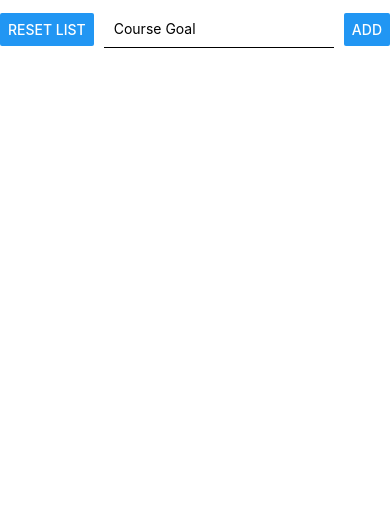
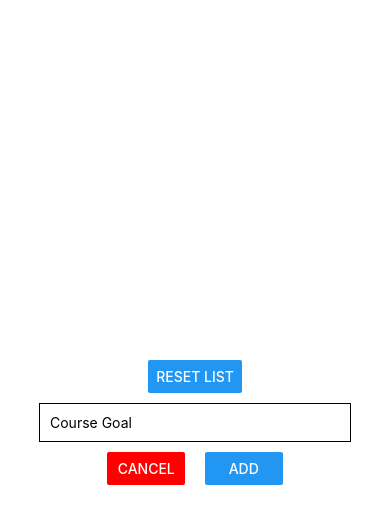
Before and after one commit to adclleva/Learning-React-Native-1-Course-Goals-App, a React Native app: screen / in a window 390 px wide. Both pictures are taken after a click on the button "ADD". Shown: the top 524 px of the page. Built offline with nearby package versions, Linux system fonts and the light colour scheme.

Commit message:
Added the styling for the buttons and able to close the modal

```diff
--- a/App.js
+++ b/App.js
@@ -20,11 +20,10 @@ export default function App() {
       return [...currentGoals, newGoal];
     });
 
-    console.log("courseGoals", courseGoals);
+    setIsAddModal(false);
   };
 
   const deleteGoalHandler = (goalId) => {
-    console.log(goalId);
     setCourseGoals((currentGoals) => {
       return currentGoals.filter((goal) => {
         return goal.id !== goalId;
@@ -36,13 +35,18 @@ export default function App() {
     setCourseGoals([]);
   };
 
+  const cancelAddGoalHandler = () => {
+    setIsAddModal(false);
+  };
+
   return (
     <View style={styles.screen}>
-      <Button title="Add" onPress={() => setIsAddModal(!isAddModal)} />
+      <Button title="Add" onPress={() => setIsAddModal(true)} />
       <GoalInput
         isAddModal={isAddModal}
         onAddGoal={addGoalHandler}
         onResetList={resetListHandler}
+        onCancel={cancelAddGoalHandler}
       />
       <FlatList
         data={courseGoals}
--- a/components/GoalInput.js
+++ b/components/GoalInput.js
@@ -2,7 +2,7 @@ import React, { useState } from "react";
 import { View, Button, TextInput, StyleSheet, Modal } from "react-native";
 
 const GoalInput = (props) => {
-  const { onAddGoal, onResetList, isAddModal } = props;
+  const { onAddGoal, onResetList, onCancel, isAddModal } = props;
   const [enteredGoal, setEnteredGoal] = useState("");
 
   const goalInputHandler = (enteredText) => {
@@ -17,31 +17,61 @@ const GoalInput = (props) => {
   return (
     <Modal visible={isAddModal} animationType="slide">
       <View style={styles.inputContainer}>
-        <Button title="Reset List" onPress={onResetList} />
+        <Button
+          style={styles.button}
+          title="Reset List"
+          onPress={onResetList}
+        />
         <TextInput
           placeholder="Course Goal"
           style={styles.input}
           onChangeText={goalInputHandler}
           value={enteredGoal}
         />
-        <Button title="Add" onPress={addGoalHandler} />
+        <View style={styles.buttonsContainer}>
+          <View style={styles.button}>
+            <Button title="Cancel" color="red" onPress={onCancel} />
+          </View>
+          <View style={styles.button}>
+            <Button title="Add" onPress={addGoalHandler} />
+          </View>
+        </View>
       </View>
     </Modal>
   );
 };
 
+/** we implement flex within the input container to take in the
+ * full space of the parent container in order to get the items
+ * to be in the center
+ */
+
 const styles = StyleSheet.create({
   inputContainer: {
-    flexDirection: "row",
-    justifyContent: "space-evenly",
+    flex: 1,
+    justifyContent: "center",
     alignItems: "center",
   },
+
   input: {
     width: "80%",
-    borderBottomColor: "black",
-    borderBottomWidth: 1,
+    borderColor: "black",
+    borderWidth: 1,
     padding: 10,
     margin: 10,
+  },
+
+  /** we made sure to add a width so we can get the alignItems and justifyContent
+   * to work the
+   */
+  buttonsContainer: {
+    flexDirection: "row",
+    justifyContent: "space-around",
+    alignItems: "center",
+    width: "50%",
+  },
+  button: {
+    width: "40%",
   },
 });
 
```
